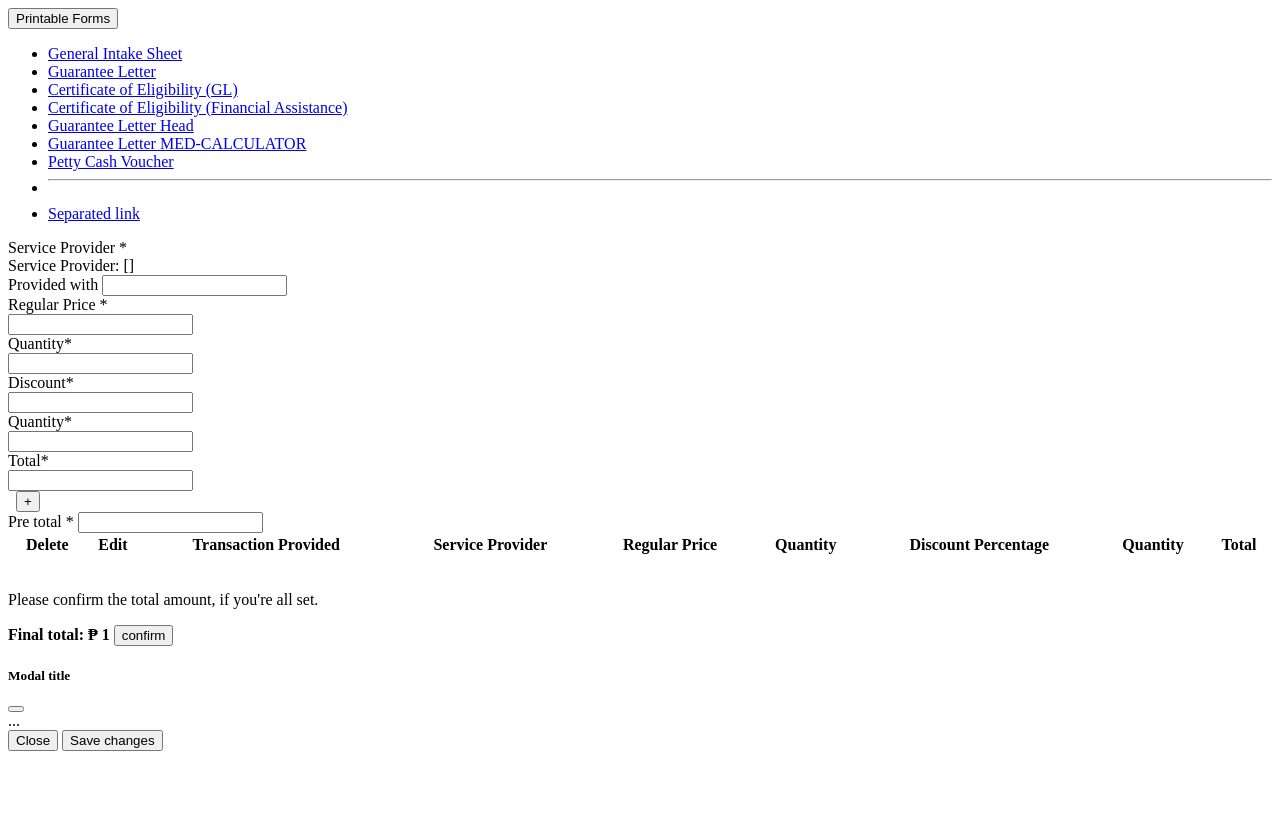
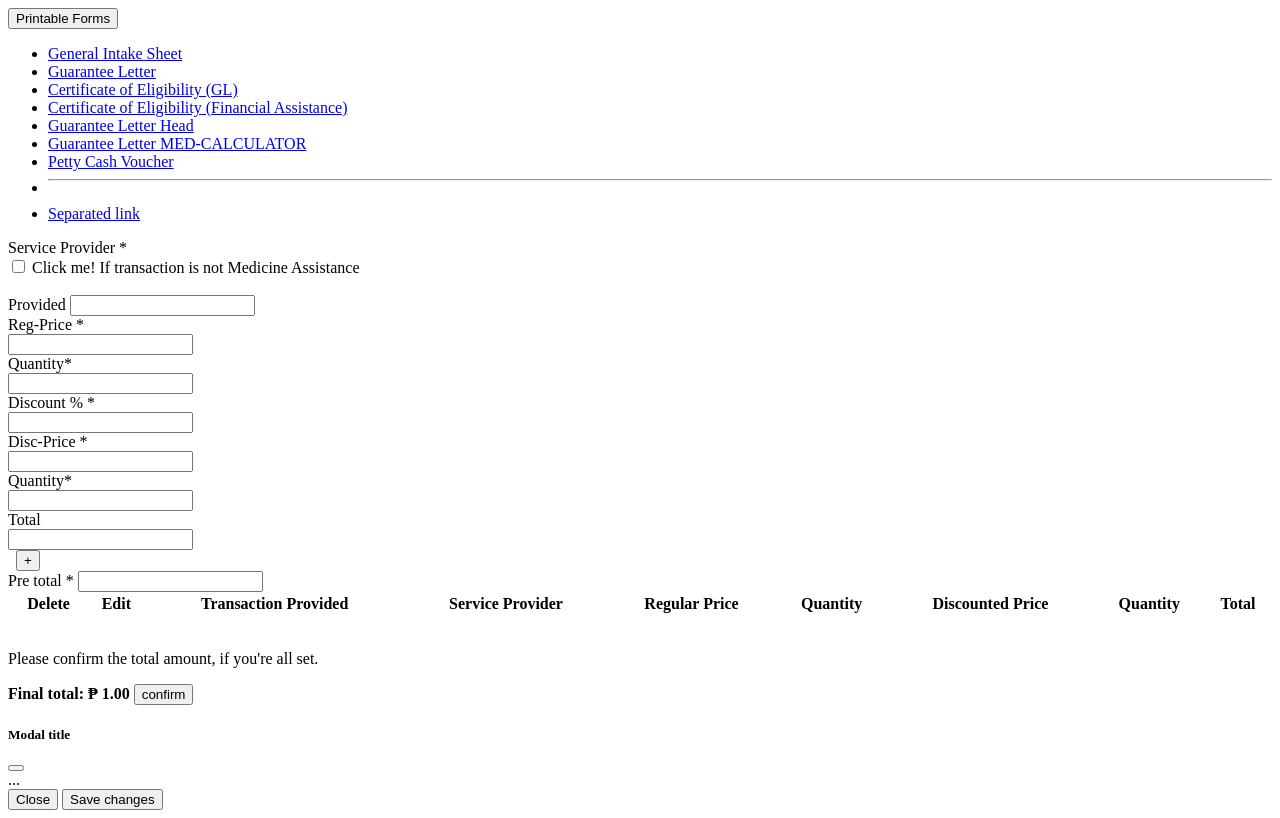
Before and after one commit to allennohesi/Caraga_Aics-Helps, a Django app: template templates/requests/modal_provided.html in a window 1280 px wide. Before the commit the page ends 751 px from the top, so only its background shows below. Run offline with Django 3.2, Linux system fonts and the light colour scheme; the template is opened without the code that fills it: most values are stand-ins (such as "Sample title", 1, 10 or a date in 2020); lists and menus that the app fills with data are empty.

Commit message:
Medicine Calculator update

```diff
--- a/app/requests/models.py
+++ b/app/requests/models.py
@@ -220,7 +220,7 @@ class transaction_description(models.Model):
     provided_data = models.CharField(max_length=255, blank=True, null=True)
     regular_price = models.DecimalField(max_digits=19, decimal_places=2)
     regular_quantity = models.IntegerField()
-    discount_price = models.FloatField()
+    discount_price = models.DecimalField(max_digits=19, decimal_places=2)
     discount_quantity = models.IntegerField()
     total = models.DecimalField(max_digits=19, decimal_places=2)
     user = models.ForeignKey(AuthUser, models.DO_NOTHING, blank=True, null=True)
--- a/templates/requests/modal_provided.html
+++ b/templates/requests/modal_provided.html
@@ -5,7 +5,6 @@
     </style>
     <div class="row" id="modal_view">
         {% if transaction.signatories_id %}
-
         <div class="row">
             <div class="col-sm-3">
               <div class="card">
@@ -83,20 +82,22 @@
                     </div>
                 </div>
             </div>
-            <label>Service Provider: <u>{{transaction.service_provider.name}}</u></label>
-            <input type="text" class="form-control" name="final_total" id="" value="{{calculate.total_payment}}" hidden>
+            <input type="checkbox" class="form-check-input" id="type_of_assistance" name="type_of_assistance"> Click me! If transaction is not Medicine Assistance
+            <input type="text" class="form-control" name="final_total" id="" value="{{calculate.total_payment|floatformat:2}}" hidden>
             <input type="text" class="form-control" name="transaction_id" id="" value="{{transaction.id}}" hidden>
             <input type="text" class="form-control" name="sid" id="sid" hidden>
+            <br>
+            <br>
             <div class="row mb-3">
-                <div class="col-md-3">
+                <div class="col-md-2">
                     <div class="form-group">
-                        <label>Provided with</label>
+                        <label>Provided</label>
                         <input type="text" class="form-control" name="provided" id="provided" required>
                     </div>
                 </div>
                 <div class="col-md-2">
                     <div class="form-group">
-                        <label>Regular Price <span class="txt-danger">*</span></label>
+                        <label id="reprice_label">Reg-Price</label> <span class="txt-danger" id="required">*</span>
                         <br>
                         <input type="text" class="form-control" name="regprice" onkeypress='validate(event)' id="reg_price" required>
                     </div>
@@ -110,21 +111,28 @@
                 </div>
                 <div class="col-md-2">
                     <div class="form-group">
-                        <label>Discount<span class="txt-danger">*</span></label>
+                        <label>Discount %</label> <span class="txt-danger">*</span>
                         <br>
                         <input type="text" class="form-control" name="dsc" id="dsc" onkeypress='validate(event)' required>
+                    </div>
+                </div>
+                <div class="col-md-2">
+                    <div class="form-group">
+                        <label>Disc-Price</label> <span class="txt-danger">*</span>
+                        <br>
+                        <input type="text" class="form-control" name="discounted_price" id="discounted_price" onkeypress='validate(event)' required>
                     </div>
                 </div>
                 <div class="col-md-1">
                     <div class="form-group">
                         <label>Quantity<span class="txt-danger">*</span></label>
                         <br>
-                        <input type="text" class="form-control" name="qty1" id="qty1" onkeypress='validate(event)' required readonly>
+                        <input type="text" class="form-control" name="qty1" id="qty1" onkeypress='validate(event)' required>
                     </div>
                 </div>
-                <div class="col-md-2">
+                <div class="col-md-1">
                     <div class="form-group">
-                        <label>Total<span class="txt-danger">*</span></label>
+                        <label>Total</label>
                         <br>
                         <input type="text" class="form-control" name="tot" id="tot" onkeypress='validate(event)' required readonly>
                     </div>
@@ -153,7 +161,7 @@
                         <th class="text-center">Service Provider</th>
                         <th class="text-center">Regular Price</th>
                         <th class="text-center">Quantity</th>
-                        <th class="text-center">Discount Percentage</th>
+                        <th class="text-center">Discounted Price</th>
                         <th class="text-center">Quantity</th>
                         <th class="text-center">Total</th>
                     </thead>
@@ -164,14 +172,14 @@
 
         <form id="Confirmation">
             {% csrf_token %}
-            <input type="text" class="form-control" name="final_total" id="final_total" value="{% if calculate.total_payment%} {{calculate.total_payment}}{% else %} 0 {% endif %}" hidden>
+            <input type="text" class="form-control" name="final_total" id="final_total" value="{% if calculate.total_payment%}{{calculate.total_payment|floatformat:2}}{% else %}0{% endif %}" hidden>
             <input type="text" class="form-control" name="transaction_id" id="" value="{{transaction.id}}" hidden>
             <div class="alert alert-secondary" role="alert">
                 Please confirm the total amount, if you're all set.
             </div>
             <p class="text-end">
 
-                <b>Final total: <span>&#8369;</span>{% if calculate.total_payment%} {{calculate.total_payment}}{% else %} 0 {% endif %}</b> <input type="submit" class="btn btn-primary" name="regprice" value="confirm">
+                <b>Final total: <span>&#8369;</span>{% if calculate.total_payment%} {{calculate.total_payment|floatformat:2}}{% else %} 0 {% endif %}</b> <input type="submit" class="btn btn-primary" name="regprice" value="confirm">
             </p>
         </form>
         <!-- Modal -->
@@ -286,6 +294,7 @@
                 var quantity = $("#qty").val()
                 var discount_price = $("#dsc").val()
                 var discount_quantity = $("#tot").val()
+                var quantity1 = $('#qty1').val()
                 var final_total = $("#final_total").val()
 
                 var main = reg_price * quantity;
@@ -297,12 +306,22 @@
                 var result_percentage = reg_price * dec
 
                 $('#result_of_percentage').val(result_percentage);
-                $('#qty1').val(quantity);
+                //$('#qty1').val(quantity);//
                 $('#tot').val(discount);
 
-                var pre_total = parseInt(discount) + parseInt(final_total)
-                $('#pre_total').val(pre_total);
 
+                var discounted_total = (reg_price * discount_price) / 100;
+                var reg_price_total = reg_price - discounted_total
+                console.log("TOTAL AMOUNT DISCOUNTED",reg_price_total)
+
+                $('#discounted_price').val(reg_price_total)
+
+                var total2 = quantity1 * reg_price_total
+                var final_total_calculation = parseFloat(main) + parseFloat(total2)
+                $('#tot').val(final_total_calculation);
+
+                //var pre_total = parseFloat(final_total_calculation) + parseFloat(final_total)
+                //$('#pre_total').val(pre_total);
             });
         }
         doCalc()
@@ -319,7 +338,7 @@
             $('#provided').val(transaction_provided)
             $('#reg_price').val(regularprice)
             $('#qty').val(quantity)
-            $('#dsc').val(discount)
+            $('#discounted_price').val(discount)
             $('#qty1').val(quantity1)
             $('#tot').val(tot)
 
@@ -454,6 +473,32 @@
                 });
             }
         });
+        $('#type_of_assistance').on('change', function(){
+            if($("#type_of_assistance").is(':checked')){
+                //HOSPITAL ASSISTANCE
+                document.getElementById('reprice_label').innerHTML = 'Bill Price';
+                $('#sid').val("")
+                $('#provided').val("")
+                $('#reg_price').val("")
+                $('#tot').val("")
+
+                $('#discounted_price').val("0")
+                $('#qty1').val(0)
+                $('#qty').val(1)
+                $("#dsc").val(0)
+            } else {
+                //MEDS ASSISTANCE
+                document.getElementById('reprice_label').innerHTML = 'Regular Price';
+                $('#sid').val("")
+                $('#provided').val("")
+                $('#reg_price').val("")
+                $('#qty1').val("")
+                $('#tot').val("")
+                $('#qty').val("")
+                $("#dsc").val("")
+                $('#discounted_price').val("")
+            }
+        });
     </script>
     <script>
         function validate(evt) {
```
Also changed, not shown: app/requests/views.py (+4 -4 lines).
